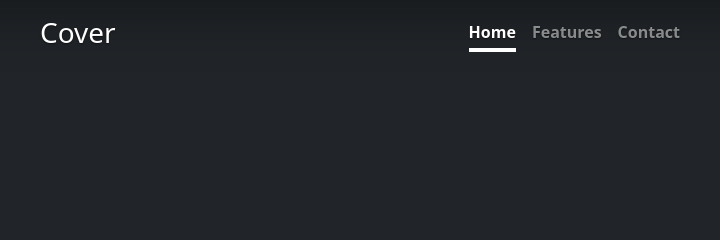
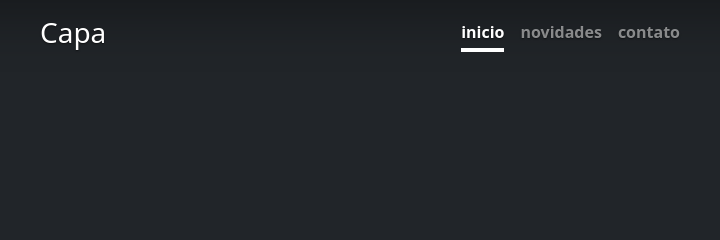
Before and after one commit to kauavictor043/portfolio-pessoal, a plain HTML site: page index.html in a window 1280 px wide. Shown: the top 240 px of the page, 280-1000 px from the left. Drawn offline with nearby package versions, Linux system fonts and the light colour scheme.

Commit message:
traduz a pagina index.html

```diff
--- a/index.html
+++ b/index.html
@@ -40,11 +40,11 @@
 <div class="cover-container d-flex w-100 h-100 p-3 mx-auto flex-column">
   <header class="mb-auto">
     <div>
-      <h3 class="float-md-start mb-0">Cover</h3>
+      <h3 class="float-md-start mb-0">Capa</h3>
       <nav class="nav nav-masthead justify-content-center float-md-end">
-        <a class="nav-link active" aria-current="page" href="#">Home</a>
-        <a class="nav-link" href="#">Features</a>
-        <a class="nav-link" href="#">Contact</a>
+        <a class="nav-link active" aria-current="page" href="#">inicio</a>
+        <a class="nav-link" href="#">novidades</a>
+        <a class="nav-link" href="#">contato</a>
       </nav>
     </div>
   </header>
```
